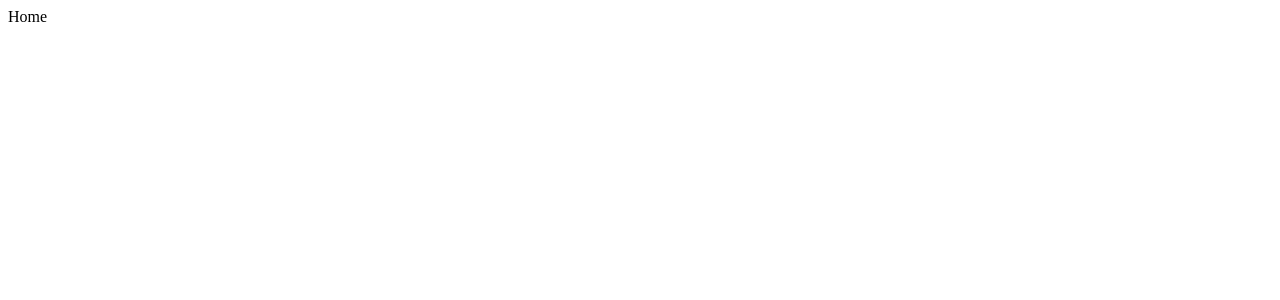
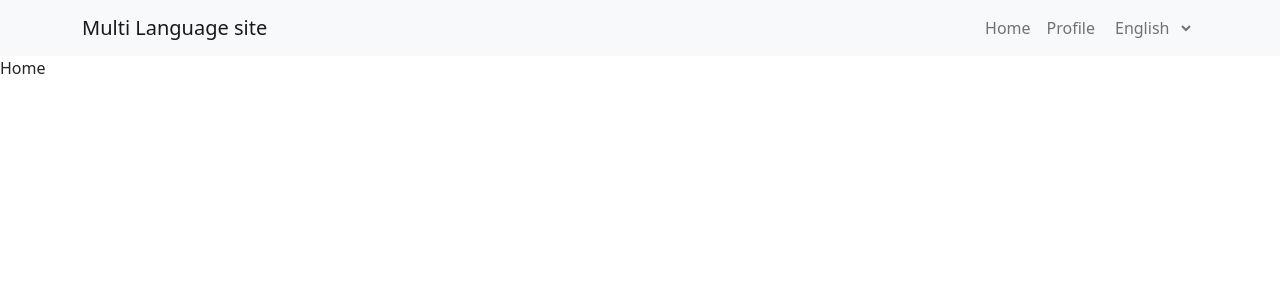
Before and after one commit to faha1999/multi-language, a React (Create React App) app: page / in a window 1280 px wide. Shown: the top 300 px of the page. Built offline with nearby package versions, Linux system fonts and the light colour scheme.

Commit message:
added nav

```diff
--- a/src/App.jsx
+++ b/src/App.jsx
@@ -1,11 +1,13 @@
 import React from 'react';
 import { Route, Routes } from 'react-router-dom';
+import { Header } from './components/Header';
 import { Home } from './pages/Home';
 import { Profile } from './pages/Profile';
 
 export const App = () => {
   return (
     <>
+      <Header />
       <Routes>
         <Route path="/" element={<Home />} />
         <Route path="/profile" element={<Profile />} />
--- a/src/components/Header.jsx
+++ b/src/components/Header.jsx
@@ -1,5 +1,28 @@
 import React from 'react';
+import Container from 'react-bootstrap/Container';
+import Nav from 'react-bootstrap/Nav';
+import Navbar from 'react-bootstrap/Navbar';
 
 export const Header = () => {
-  return <div>Header</div>;
+  return (
+    <>
+      <Navbar bg="light" expand="md">
+        <Container>
+          <Navbar.Brand href="#home">Multi Language site</Navbar.Brand>
+          <Navbar.Toggle aria-controls="basic-navbar-nav" />
+          <Navbar.Collapse id="basic-navbar-nav">
+            <Nav className="ms-auto" variant="pills" defaultActiveKey="/home">
+              <Nav.Link href="/">Home</Nav.Link>
+              <Nav.Link href="/profile">Profile</Nav.Link>
+
+              <select className="nav-link bd-dark border-0 me-1">
+                <option value="en">English</option>
+                <option value="bn">Bangle</option>
+              </select>
+            </Nav>
+          </Navbar.Collapse>
+        </Container>
+      </Navbar>
+    </>
+  );
 };
--- a/src/index.js
+++ b/src/index.js
@@ -3,6 +3,8 @@
 import { BrowserRouter } from 'react-router-dom';
 import { App } from './App';
 import reportWebVitals from './reportWebVitals';
+import 'bootstrap/dist/css/bootstrap.min.css';
+import 'bootstrap/dist/js/bootstrap.bundle';
 
 const root = ReactDOM.createRoot(document.getElementById('root'));
 root.render(
```
